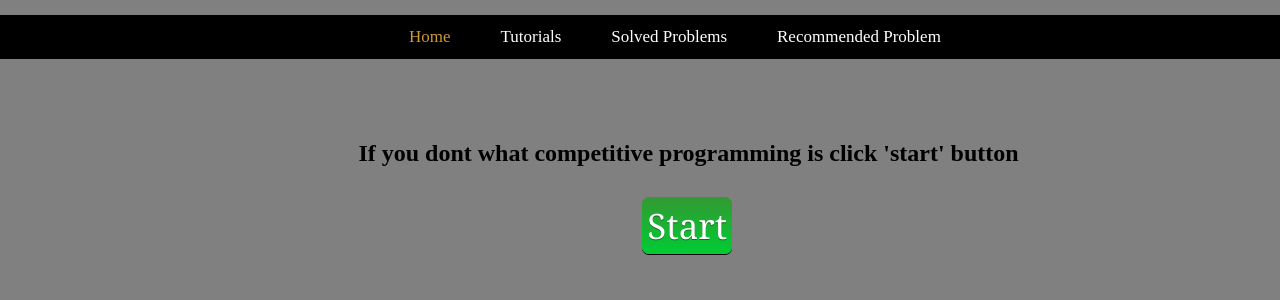
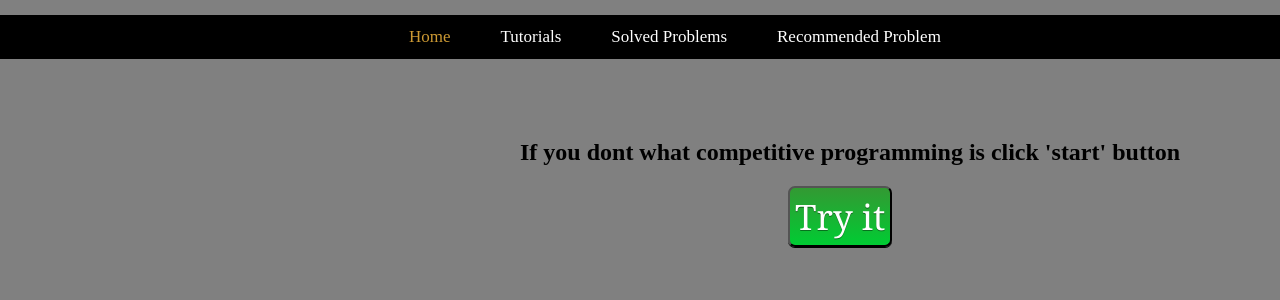
Before and after one commit to Hepic/codelove, a PHP site: page / in a window 1280 px wide. Shown: the top 300 px of the page. Run offline with PHP 8.4, Linux system fonts and the light colour scheme.

Commit message:
butt
button how you wanted

```diff
--- a/src/container.css
+++ b/src/container.css
@@ -1,29 +1,24 @@
 div#container
 {
 	position: absolute;
-	top: 15%;
-	left: 28%;
+	top: 119px;
+	left: 520px;
 }
 
 
 #start_button
 {
-	position: relative;
-	left: 43%;
-	top: 15px;
-
+	position: absolute;
+	left: 268px;
+	top: 67px;
 	padding: 5px;
-
 	font-size: 35px;
 	font-family: Georgia, serif;
-
 	color: white;
 	background-color: #339933;
 	background: -webkit-gradient(linear, left top, left bottom, from(#339933), to(#00CC33));
-
 	border-radius: 7px;
 	box-shadow: black 0 1px 0;
 	text-shadow: rgba(0, 0, 0, .4) 0 1px 0;
-
 	cursor: pointer;
 }
--- a/src/index.html
+++ b/src/index.html
@@ -24,10 +24,17 @@
 			</ul>
 		</div>
 
-		<div id='container'>
-			<h2>If you dont what competitive programming is click 'start' button</h2>
-			<span id='start_button'>Start</span>
+		<div id='container' align="center">
+			<h2 >If you dont what competitive programming is click 'start' button</h2>
+
+
+			<button onclick="myFunction()" id="start_button">Try it</button>
+			<script>
+				function myFunction() {
+    			var myWindow = window.open("", "", "width=200, height=100");
+				}
+			</script>
+
 		</div>
-
-	</body>
+</body>
 </html>
```
